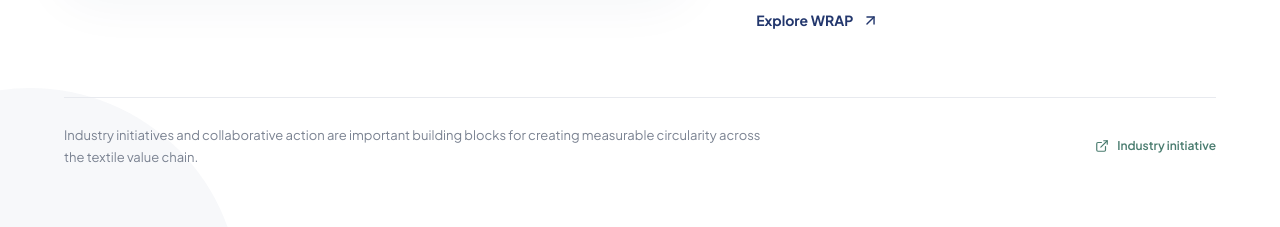
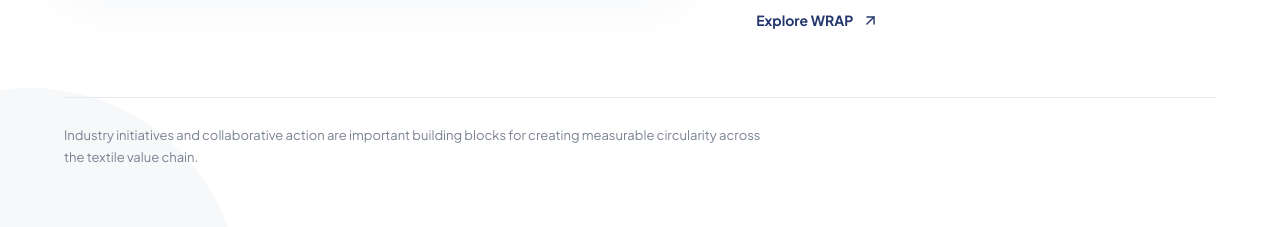
Before and after one commit to MohamedRameez1/Wire-Waste-Pvt-Landing-page-textile-hero-section-, a React (Vite) app: page / in a window 1280 px wide. Shown: the part 8340-8567 px from the top of the page. Built offline with nearby package versions, Linux system fonts and the light colour scheme.

Commit message:
blog scroll fix

```diff
--- a/src/App.tsx
+++ b/src/App.tsx
@@ -61,16 +61,42 @@ function ScrollToHash() {
   const { hash, pathname } = useLocation();
 
   useEffect(() => {
-    if (hash) {
-      const id = hash.replace("#", "");
+    if (!hash) return;
 
-      setTimeout(() => {
-        const el = document.getElementById(id);
-        if (el) {
-          el.scrollIntoView({ behavior: "smooth" });
-        }
-      }, 100);
-    }
+    const id = hash.replace("#", "");
+
+    let attempts = 0;
+    const maxAttempts = 30;
+
+    const scrollToElement = () => {
+      const element = document.getElementById(id);
+
+      if (element) {
+        // Small delay ensures the page layout has finished rendering
+        setTimeout(() => {
+          element.scrollIntoView({
+            behavior: "smooth",
+            block: "start",
+          });
+        }, 100);
+
+        return;
+      }
+
+      // Try again because the Blog component/data may still be loading
+      attempts++;
+
+      if (attempts < maxAttempts) {
+        setTimeout(scrollToElement, 100);
+      }
+    };
+
+    // Start after the route has rendered
+    setTimeout(scrollToElement, 100);
+
+    return () => {
+      attempts = maxAttempts;
+    };
   }, [hash, pathname]);
 
   return null;
--- a/src/components/IndustryAlignment.jsx
+++ b/src/components/IndustryAlignment.jsx
@@ -272,20 +272,7 @@ export function IndustryAlignment() {
             textile value chain.
           </p>
 
-          <div
-            style={{
-              display: "flex",
-              alignItems: "center",
-              gap: 8,
-              flexShrink: 0,
-              color: "#4A7C6F",
-              fontSize: 12,
-              fontWeight: 600,
-            }}
-          >
-            <ExternalLink size={14} />
-            Industry initiative
-          </div>
+
         </motion.div>
       </div>
 
```
